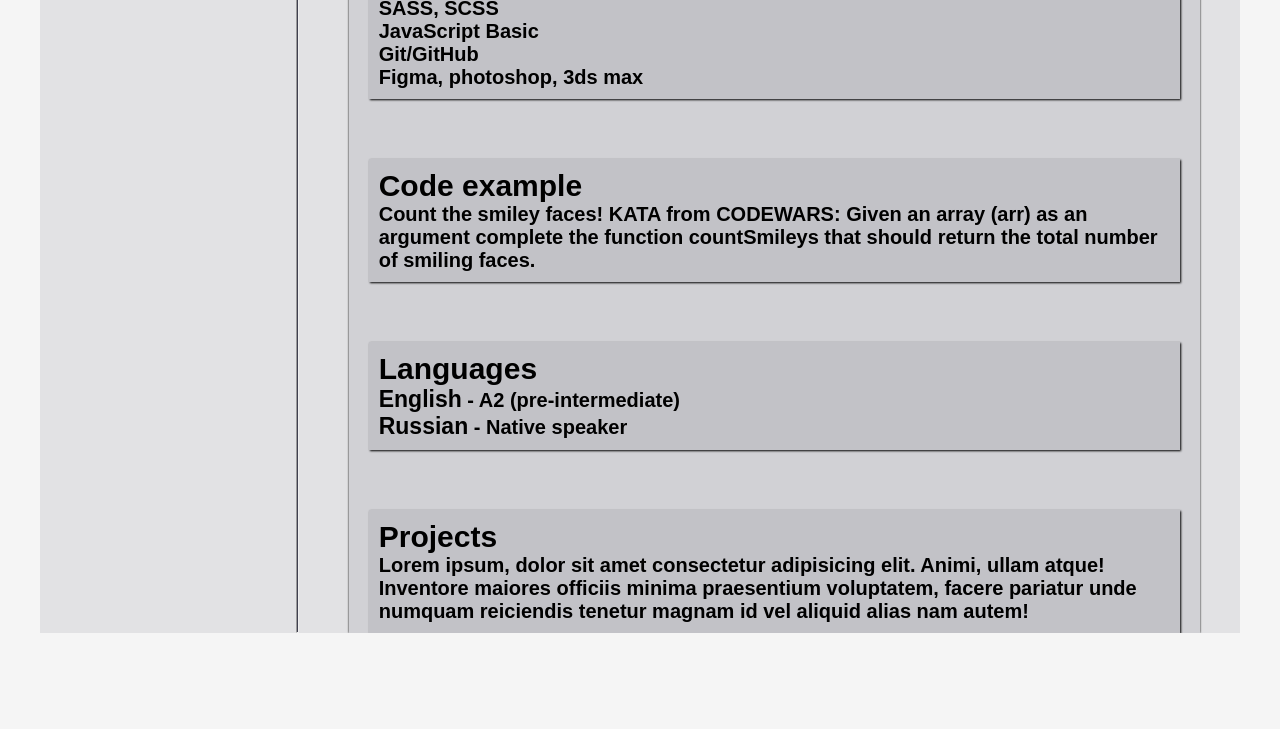
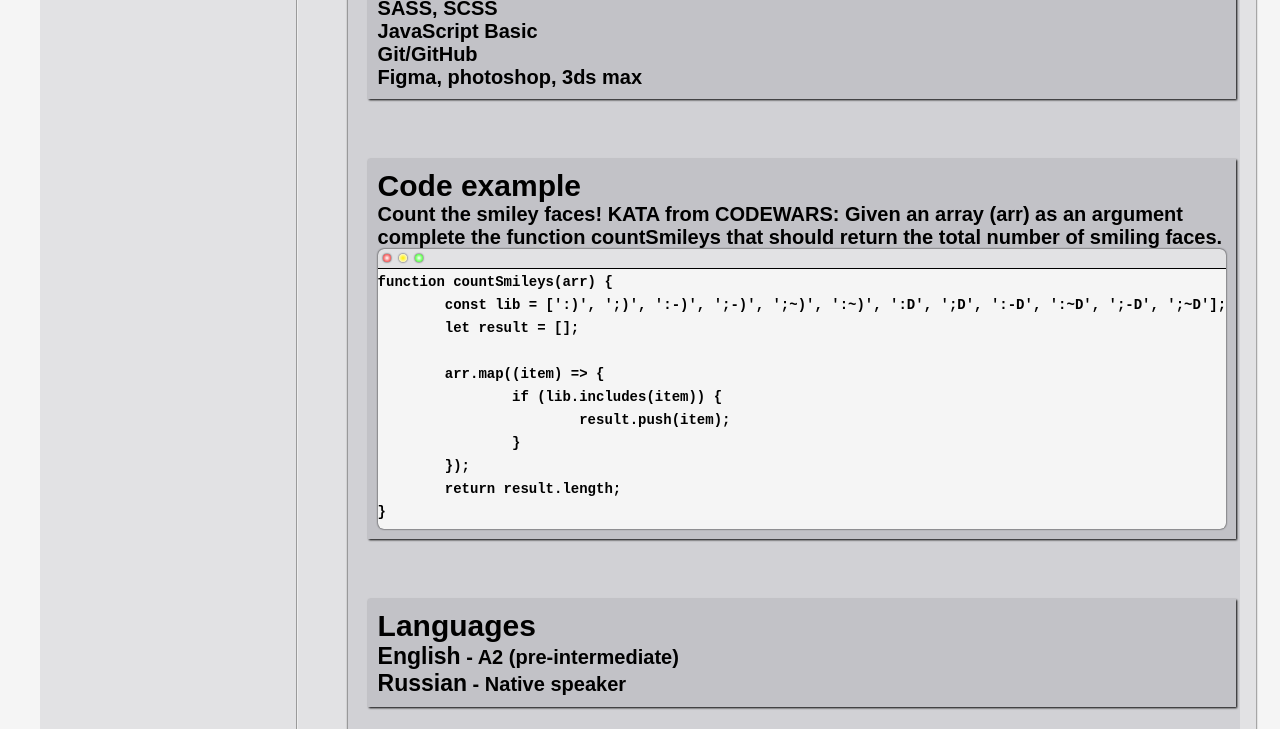
Before and after one commit to Ageraowls/rsschool-cv-fq1, a plain HTML site: page index.html in a window 1280 px wide. Shown: the part 631-1360 px from the top of the page. Before the commit the page ends 1264 px from the top, so only its background shows below. Drawn offline with Linux system fonts and the light colour scheme; a web font is replaced by a local one.

Commit message:
feat: add code example section

```diff
--- a/index.html
+++ b/index.html
@@ -65,7 +65,7 @@
 						</p>
 					</div>
 					<div class="rsschool-zero">
-						<div class="date">13/12/2021-13/03/2022</div>
+						<div class="date">13/12/2021-11/03/2022</div>
 						<p class="text"><a href="https://rs.school/js-stage0/" target="_blank">RS Schools Course
 								«JavaScript/Front-end. Stage 0»</a>
 						</p>
@@ -91,6 +91,29 @@
 					<h2>Code example</h2>
 					<p class="code-example-text">Count the smiley faces! KATA from CODEWARS: Given an array (arr) as an argument
 						complete the function countSmileys that should return the total number of smiling faces.</p>
+					<div class="macos-window">
+						<div class="macos-window-line">
+							<div class="circles">
+								<div class="red"></div>
+								<div class="yellow"></div>
+								<div class="green"></div>
+							</div>
+						</div>
+						<pre>
+<code class="code">function countSmileys(arr) {
+	const lib = [':)', ';)', ':-)', ';-)', ';~)', ':~)', ':D', ';D', ':-D', ':~D', ';-D', ';~D'];
+	let result = [];
+
+	arr.map((item) => {
+		if (lib.includes(item)) {
+			result.push(item);
+		}
+	});
+	return result.length;
+}
+							</code>
+						</pre>
+					</div>
 				</div>
 				<div class="languages">
 					<h2>Languages</h2>
--- a/scss/index.scss
+++ b/scss/index.scss
@@ -42,9 +42,6 @@ body {
   .wrapper {
     max-width: 1200px;
     background-color: rgba(64, 64, 79, 0.1);
-  }
-
-  main {
   }
 }
 
@@ -123,9 +120,6 @@ h3 {
   margin: 0 0 10px 0;
 }
 
-.date {
-}
-
 .text {
   transition: all 0.3s linear;
 }
@@ -154,3 +148,48 @@ h3 {
     font-family: $title-font;
   }
 }
+
+.macos-window {
+  width: 100%;
+  height: 280px;
+  box-shadow: 0 0 2px;
+  border-radius: 6px;
+  background-color: $main-color;
+  .macos-window-line {
+    width: 100%;
+    height: 20px;
+    background-color: rgba(64, 64, 79, 0.1);
+    border-top-right-radius: 5px;
+    border-top-left-radius: 5px;
+    border-bottom: solid 0.5px #000;
+  }
+}
+
+.circles {
+  display: flex;
+  gap: 3px;
+  .red,
+  .yellow,
+  .green {
+    width: 8px;
+    height: 8px;
+    border-radius: 50%;
+    box-shadow: 0 0 2px;
+    margin: 5px 0 0 5px;
+    cursor: pointer;
+  }
+}
+
+.red {
+  background: radial-gradient(circle, rgba(255, 255, 255, 1) 0%, rgba(241, 19, 19, 1) 95%);
+}
+.yellow {
+  background: radial-gradient(circle, rgba(255, 239, 0, 1) 0%, rgba(255, 255, 255, 1) 95%);
+}
+.green {
+  background: radial-gradient(circle, rgba(255, 255, 255, 1) 0%, rgba(26, 255, 0, 1) 95%);
+}
+
+.code {
+  font-size: 14px;
+}
```
Also changed, not shown: styles/style.css, 1 other file.
